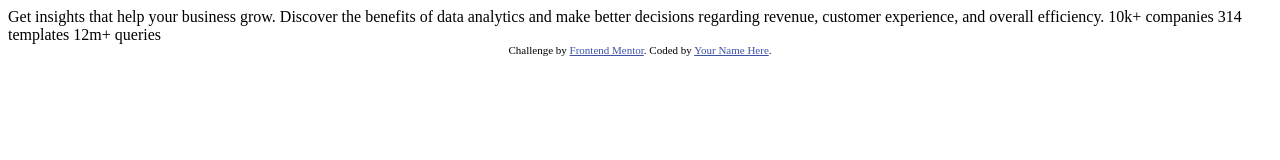
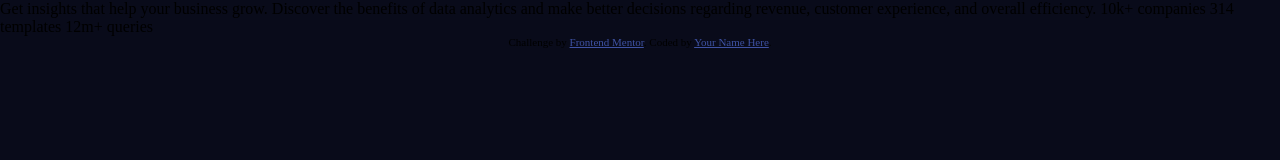
Before and after one commit to javierb256/Stats-preview-card-component, a plain HTML site: page index.html in a window 1280 px wide. Drawn offline with Linux system fonts and the light colour scheme.

Commit message:
added starter styles

```diff
--- a/index.html
+++ b/index.html
@@ -9,12 +9,13 @@
   <title>Frontend Mentor | Stats preview card component</title>
 
   <!-- Feel free to remove these styles or customise in your own stylesheet 👍 -->
-  <style>
-    .attribution { font-size: 11px; text-align: center; }
-    .attribution a { color: hsl(228, 45%, 44%); }
-  </style>
+  <link rel="stylesheet" href="styles.css">
 </head>
 <body>
+
+  <main>
+
+  </main>
 
   Get insights that help your business grow.
 
--- /dev/null
+++ b/styles.css
@@ -0,0 +1,73 @@
+* {
+  box-sizing: border-box;
+}
+
+body,
+div,
+dl,
+dt,
+dd,
+ul,
+ol,
+li,
+h1,
+h2,
+h3,
+h4,
+h5,
+h6,
+pre,
+form,
+fieldset,
+input,
+textarea,
+p,
+blockquote,
+th,
+td {
+  margin: 0;
+  padding: 0;
+}
+
+html,
+body {
+  margin: 0;
+  padding: 0;
+}
+
+:root {
+    /* Primary colors  */
+
+    /* main background */
+    --very-dark-blue: hsl(233,47%, 7%);
+
+    /* card background */
+    --dark-desaturated-blue: hsl(244, 38%, 16%);
+
+    /* accent */
+    --soft-violet: hsl(277, 64%, 61%);
+
+
+    /* Neutral Colors  */
+
+    /* main heading, stats */
+    --white: hsl(0,0%,100%);
+
+    /* main paragraph */
+    --slightly-transparent-white: hsla(0,0%, 100%, 0.75);
+
+    /* stat headings */
+    --slightly-transparent-white: hsla(0, 0%, 100%, 0.6);
+}
+
+body {
+    background-color: var(--very-dark-blue);
+}
+
+.attribution {
+  font-size: 11px;
+  text-align: center;
+}
+.attribution a {
+  color: hsl(228, 45%, 44%);
+}
```
